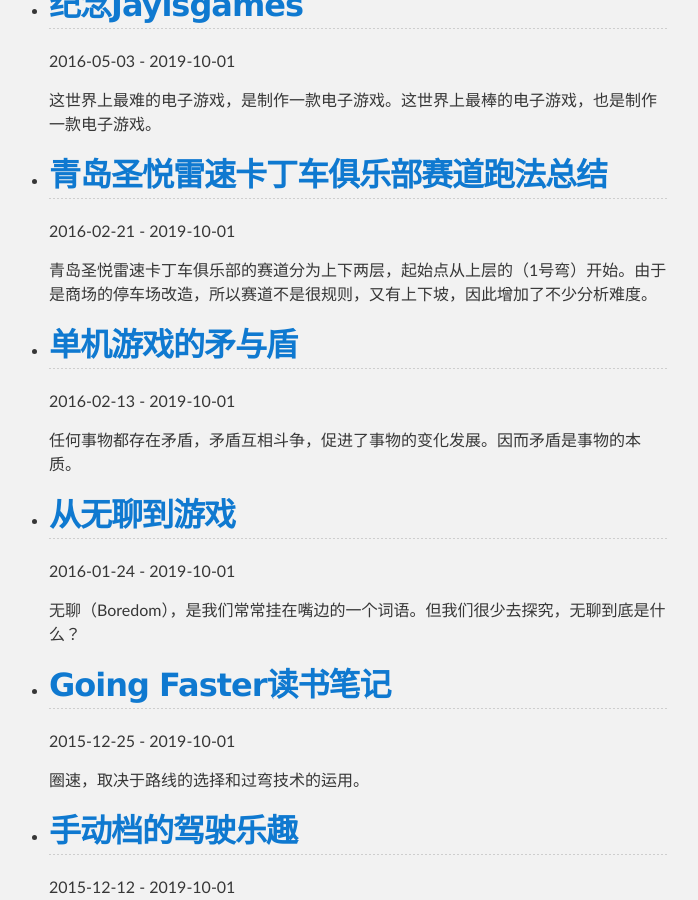
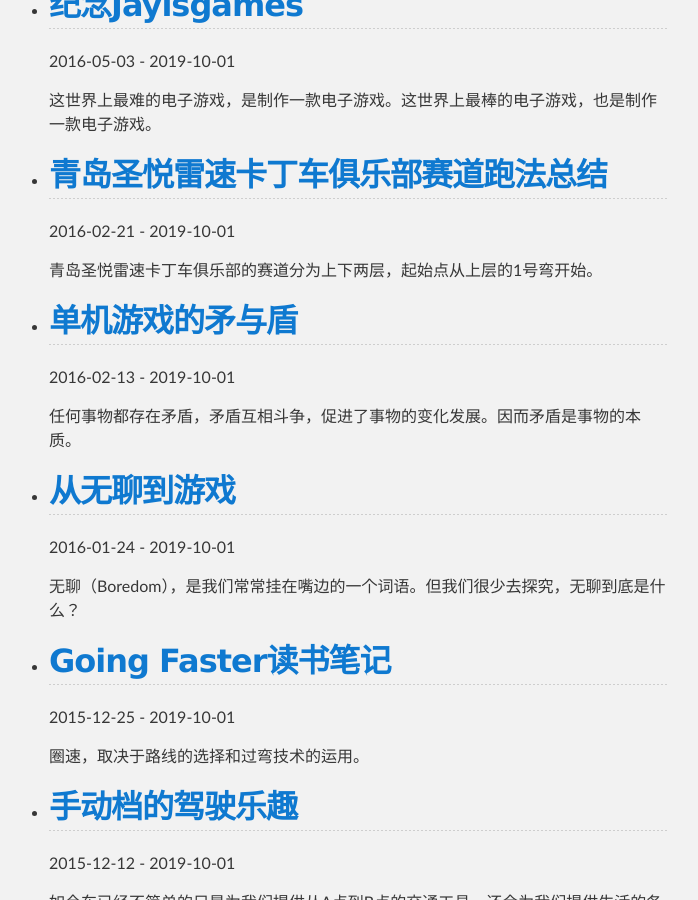
Before and after one commit to icrmio/icrmio.github.io, a Jekyll site: the page built from index.html, in a window 1280 px wide and 900 px high, scrolled down 2303 px. Shown: the whole window, without its empty margins (291-989 px from the left). Built offline with Jekyll 4.4.1, drawn with Linux system fonts in a browser that asks for light colours.

Commit message:
Update 2016-02-21-a-summary-of-thunder-speed-karting-track.md

```diff
--- a/_posts/2016-02-21-a-summary-of-thunder-speed-karting-track.md
+++ b/_posts/2016-02-21-a-summary-of-thunder-speed-karting-track.md
@@ -3,7 +3,7 @@ layout: post
 title: 青岛圣悦雷速卡丁车俱乐部赛道跑法总结
 create_date: 2016-02-21
 modify_date: 2019-10-01
-excerpt: 青岛圣悦雷速卡丁车俱乐部的赛道分为上下两层，起始点从上层的（1号弯）开始。由于是商场的停车场改造，所以赛道不是很规则，又有上下坡，因此增加了不少分析难度。
+excerpt: 青岛圣悦雷速卡丁车俱乐部的赛道分为上下两层，起始点从上层的1号弯开始。
 ---
 青岛圣悦雷速卡丁车俱乐部的赛道分为上下两层，起始点从上层的（1号弯）开始。由于是商场的停车场改造，所以赛道不是很规则，又有上下坡，因此增加了不少分析难度。
 
```
